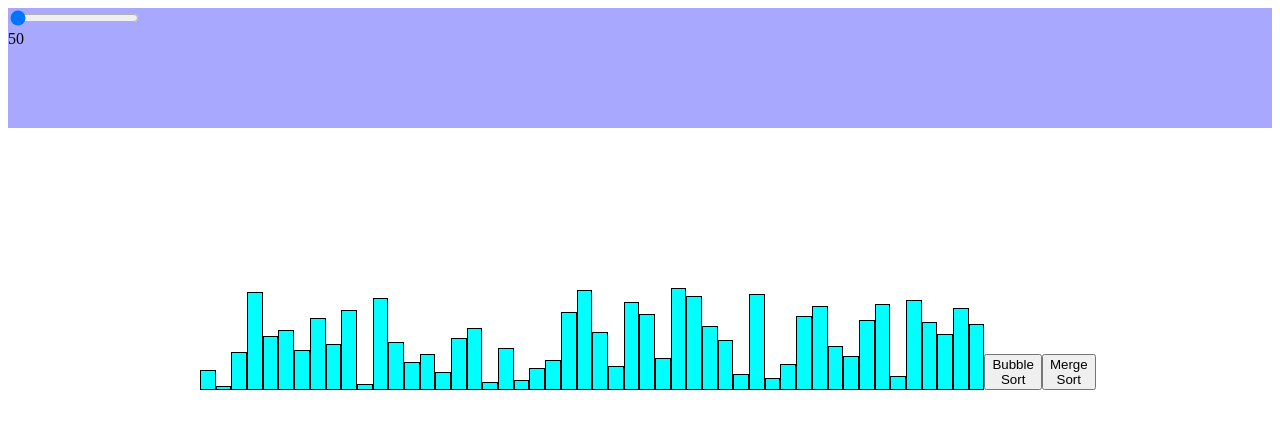
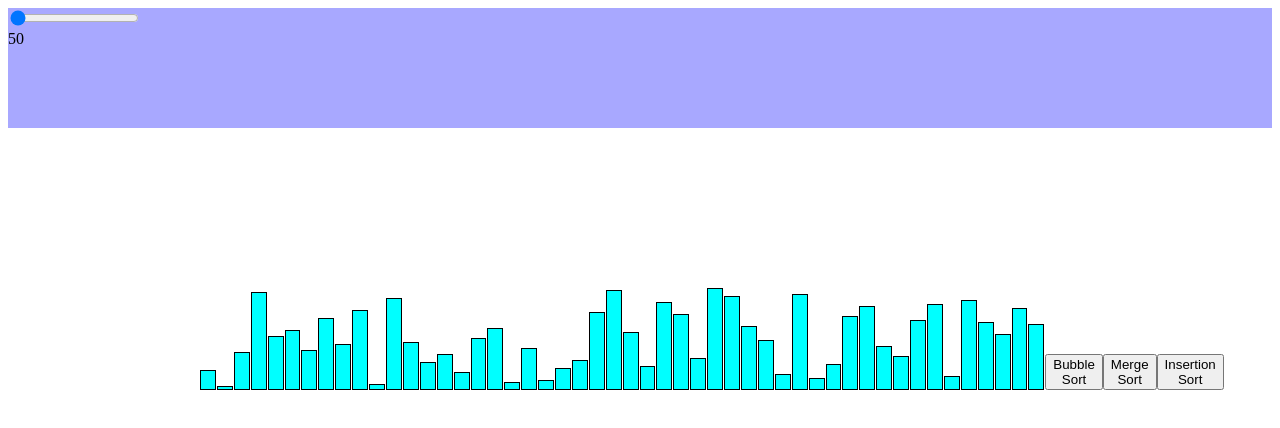
Before and after one commit to DasherDo/sorting-algorithm-visualizer, a React (Create React App) app: page / in a window 1280 px wide. Shown: the top 428 px of the page. Built offline with nearby package versions, Linux system fonts and the light colour scheme.

Commit message:
Insertion sort

```diff
--- a/src/components/Main/Array.css
+++ b/src/components/Main/Array.css
@@ -2,6 +2,7 @@
     background-color: aqua;
     border: 1px solid black;
     width: 100px;
+    margin-right: 1px;
 }
 
 .container {
@@ -10,7 +11,7 @@
 
 .array {
     display: flex;
-    width: 70vw;
+    width: 80vw;
     margin-top: 20vh;
     margin-left: 15vw;
     align-items: flex-end;
--- a/src/components/Main/SortingAlgorithms/BubbleSort.js
+++ b/src/components/Main/SortingAlgorithms/BubbleSort.js
@@ -1,4 +1,4 @@
-export function BubbleSortAnimations (array) {
+export function bubbleSortAnimations (array) {
     const animations = [];
 
     for(var i = 0; i < array.length; i++){
--- /dev/null
+++ b/src/components/Main/SortingAlgorithms/InsertionSort.js
@@ -0,0 +1,24 @@
+export function insertionSortAnimations(array)
+{
+    let animations = [];
+    let i, key, j;
+    for (i = 1; i < array.length; i++)
+    {
+        key = array[i];
+        j = i - 1;
+        animations.push([j, j + 1])
+        animations.push([j, j + 1])
+
+        /* Move elements of arr[0..i-1], that are
+        greater than key, to one position ahead
+        of their current position */
+        while (j >= 0 && array[j] > key)
+        {
+            array[j + 1] = array[j];
+            j = j - 1;
+            animations.push([])
+        }
+        array[j + 1] = key;
+    }
+    return animations;
+}
--- a/src/components/Main/VisualizeArray.js
+++ b/src/components/Main/VisualizeArray.js
@@ -1,12 +1,10 @@
-import React, { useEffect, useState } from 'react';
+import React from 'react';
 import './Array.css'
 import { getMergeSortAnimations } from './SortingAlgorithms/MergeSort'
-import { BubbleSortAnimations } from './SortingAlgorithms/BubbleSort'
+import { bubbleSortAnimations } from './SortingAlgorithms/BubbleSort'
+import { insertionSortAnimations } from './SortingAlgorithms/InsertionSort';
 
 function VisualizeArray ({ len }) {
-
-    const [sorted, setSorted] = useState(false)
-    const [sortedArray, setSortedArray] = useState([])
 
     const ANIMATION_SPEED = 1;
 
@@ -27,12 +25,8 @@ function VisualizeArray ({ len }) {
         [arr[i], arr[j]] = [arr[j], arr[i]];
     }
 
-    useEffect(() => {
-        setSorted(false)
-    }, [len])
-
     const bubbleSort = () => {
-        const animations = BubbleSortAnimations(arr);
+        const animations = bubbleSortAnimations(arr);
         for (let i = 0; i < animations.length - 1; i++) {
             const arrayBars = document.getElementsByClassName('array-bar');
             const isColorChange = i % 4 < 2
@@ -59,6 +53,30 @@ function VisualizeArray ({ len }) {
         }
     };
 
+    const insertionSort = () => {
+        const animations = insertionSortAnimations(arr);
+        for (let i = 0; i < animations.length; i++) {
+        const arrayBars = document.getElementsByClassName('array-bar');
+        const isColorChange = i % 3 !== 2;
+        if (isColorChange) {
+            const [barOneIdx, barTwoIdx] = animations[i];
+            const barOneStyle = arrayBars[barOneIdx].style;
+            const barTwoStyle = arrayBars[barTwoIdx].style;
+            const color = i % 3 === 0 ? 'red' : 'aqua';
+            setTimeout(() => {
+            barOneStyle.backgroundColor = color;
+            barTwoStyle.backgroundColor = color;
+            }, i * ANIMATION_SPEED);
+        } else {
+            setTimeout(() => {
+            const [barOneIdx, newHeight] = animations[i];
+            const barOneStyle = arrayBars[barOneIdx].style;
+            barOneStyle.height = `${newHeight *  2}px`;
+            }, i * ANIMATION_SPEED);
+        }
+        }
+    };
+
     const mergeSort = () => {
         const animations = getMergeSortAnimations(arr);
         for (let i = 0; i < animations.length; i++) {
@@ -77,7 +95,7 @@ function VisualizeArray ({ len }) {
             setTimeout(() => {
             const [barOneIdx, newHeight] = animations[i];
             const barOneStyle = arrayBars[barOneIdx].style;
-            barOneStyle.height = `${newHeight}px`;
+            barOneStyle.height = `${newHeight * 2}px`;
             }, i * ANIMATION_SPEED);
         }
         }
@@ -89,6 +107,7 @@ function VisualizeArray ({ len }) {
             {arr.map((value, idx) => <div className='array-bar' key={idx} style={{height:`${value * 2}px`}}></div>)}
             <button onClick={bubbleSort}>Bubble Sort</button>
             <button onClick={mergeSort}>Merge Sort</button>
+            <button onClick={insertionSort}>Insertion Sort</button>
 
 
         </div>
```
